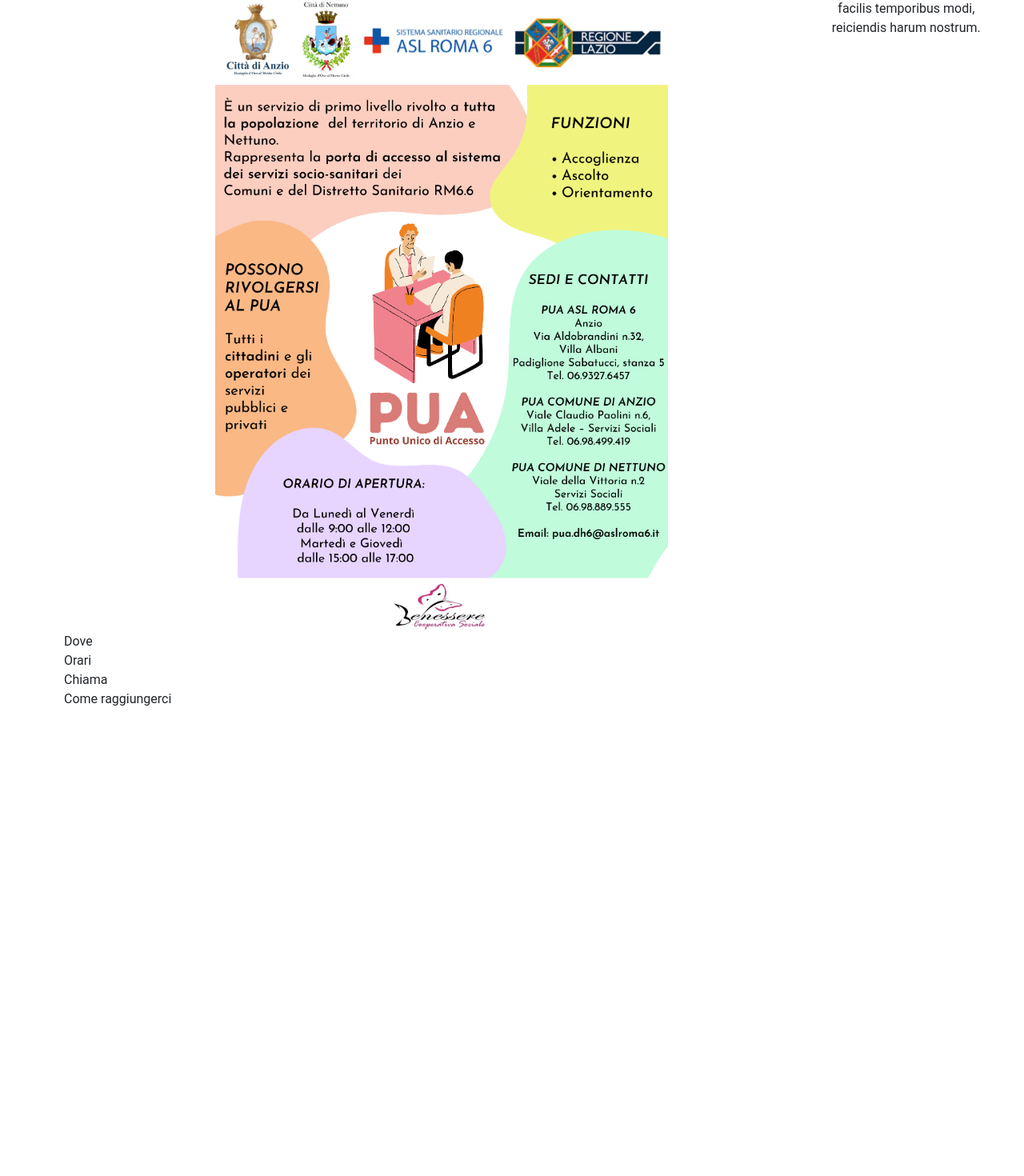
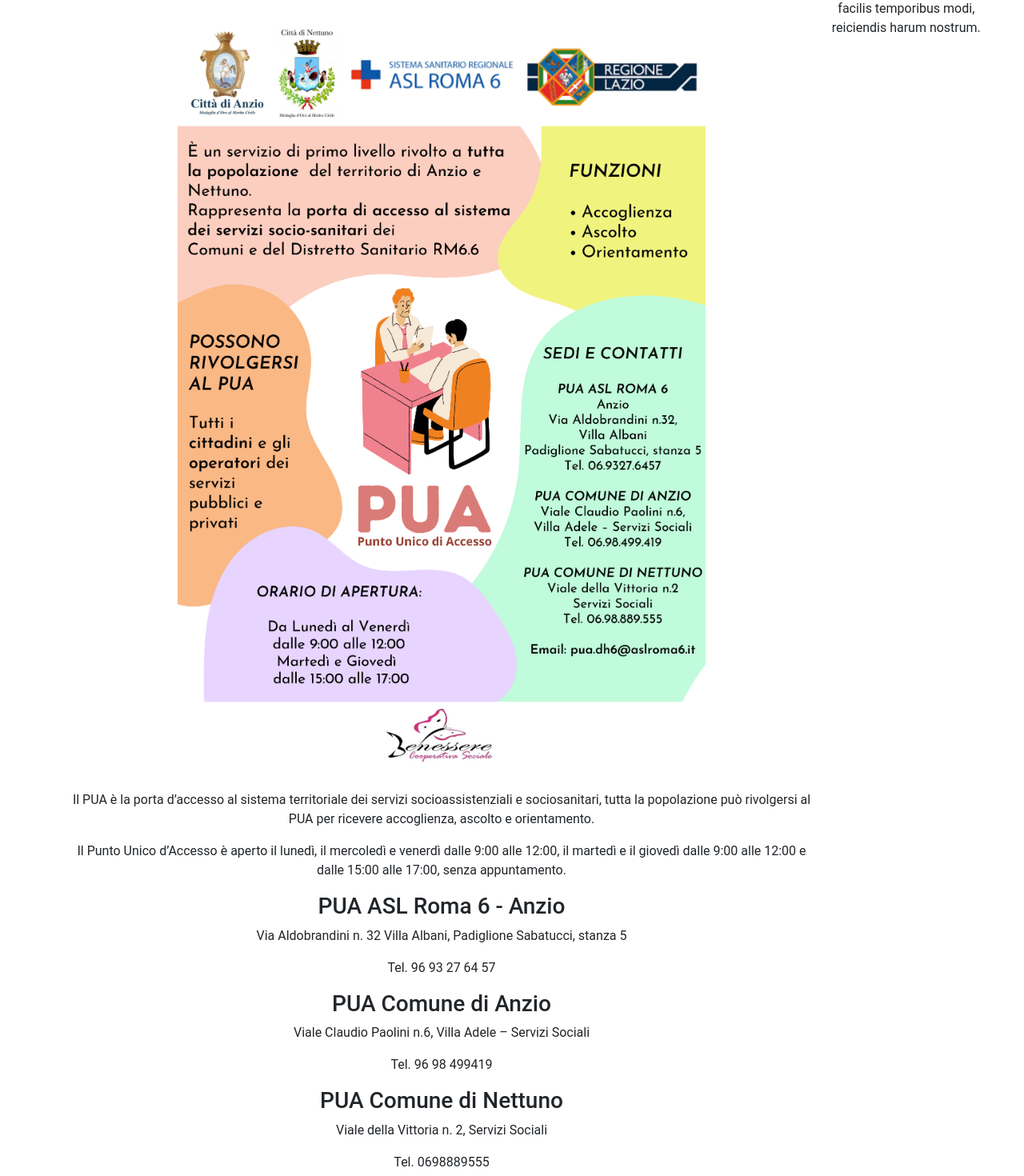
Before and after one commit to Ruma303/ciglieri-demo, a Vue app: page /punto-unico-accesso in a window 1280 px wide. Shown: the part 425-1895 px from the top of the page at 80% size. Before the commit the page ends 1647 px from the top, so only its background shows below. Built offline with nearby package versions, Linux system fonts and the light colour scheme.

Commit message:
cambio PUA
aggiunti nuovi dati e poster

```diff
--- a/src/views/Servizi/Ricevi aiuto/PuntoUnicoAccesso.vue
+++ b/src/views/Servizi/Ricevi aiuto/PuntoUnicoAccesso.vue
@@ -6,12 +6,31 @@
       <div class="poster-div">
         <img src="@/assets/img/locandina-pua.png" alt="locandina-pua" id="locandina-pua">
       </div>
-      <ul class="px-0">
+      <p>
+        Il PUA è la porta d’accesso al sistema territoriale dei servizi socioassistenziali e sociosanitari, tutta la popolazione può rivolgersi al PUA per ricevere accoglienza, ascolto e orientamento.
+      </p>
+
+      <p>
+        Il Punto Unico d’Accesso è aperto il lunedì, il mercoledì e  venerdì dalle 9:00 alle 12:00, il martedì e il giovedì dalle 9:00 alle 12:00 e dalle 15:00 alle 17:00, senza appuntamento.
+      </p>
+
+      <h3>PUA ASL Roma 6 - Anzio</h3>
+      <p> Via Aldobrandini n. 32 Villa Albani, Padiglione Sabatucci, stanza 5</p>
+      <p>Tel. 96 93 27 64 57</p>
+      <h3>PUA Comune di Anzio</h3>
+      <p>Viale Claudio Paolini n.6, Villa Adele – Servizi Sociali</p>
+      <p>Tel. 96 98 499419</p>
+      <h3>PUA Comune di Nettuno</h3>
+      <p>Viale della Vittoria n. 2, Servizi Sociali</p>
+      <p>Tel. 0698889555</p>
+
+      <!--! forse da eliminare -->
+      <!--<ul class="px-0">
         <li>Dove</li>
         <li>Orari</li>
         <li>Chiama</li>
         <li>Come raggiungerci</li>
-      </ul>
+      </ul>-->
     </div>
 </template>
 <script>
@@ -23,6 +42,7 @@
 <style lang="scss" scoped>
 #locandina-pua {
   min-width: 25rem;
-  width: 60%;
+  width: 70%;
+  margin: 2rem 0;
 }
 </style>
```
